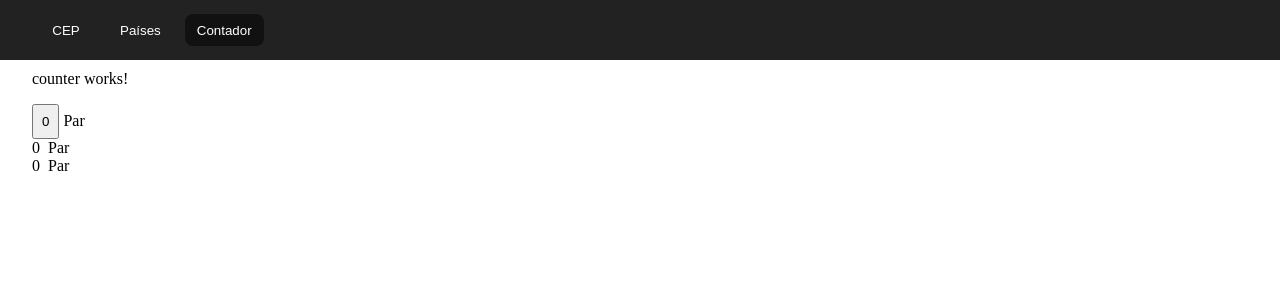
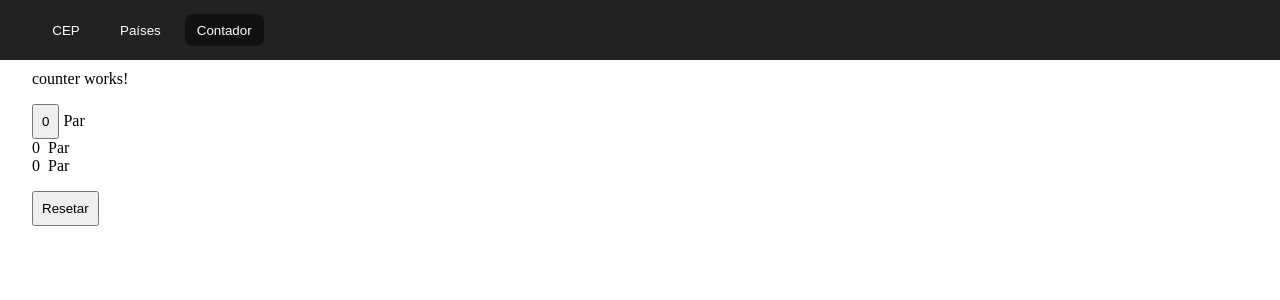
Before and after one commit to cgcdoss/angular-signals, an Angular app: page /contador in a window 1280 px wide. Shown: the top 300 px of the page. Built offline with nearby package versions, Linux system fonts and the light colour scheme.

Commit message:
feat: adicionando botão reset

```diff
--- a/src/app/counter/counter.component.html
+++ b/src/app/counter/counter.component.html
@@ -12,3 +12,5 @@
     {{ triple() }}
     <span>&nbsp;{{ evenOrOdd().triple }}</span>
 </div>
+
+<button (click)="state.set({counter: 0})" style="margin-top: 1rem;">Resetar</button>
```
